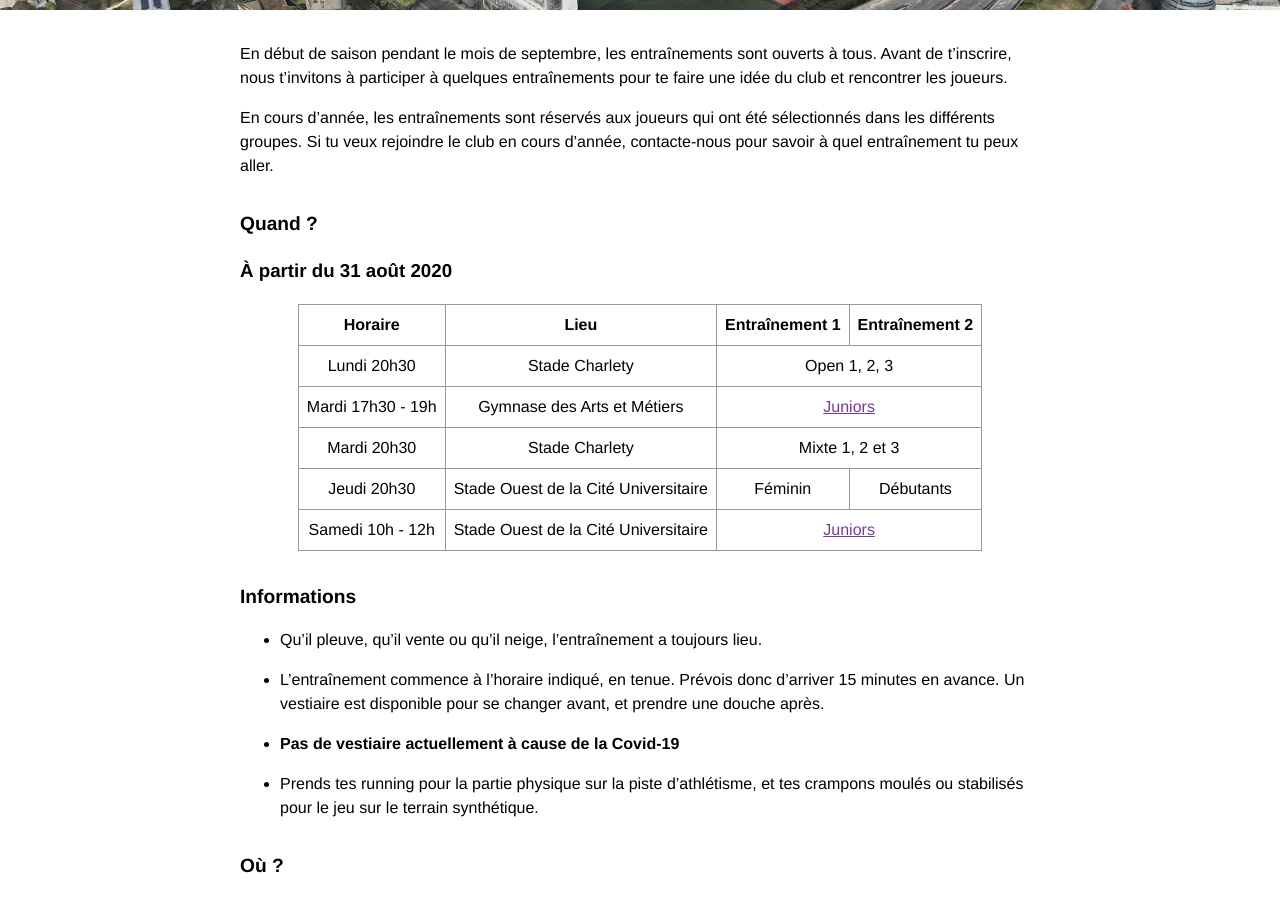
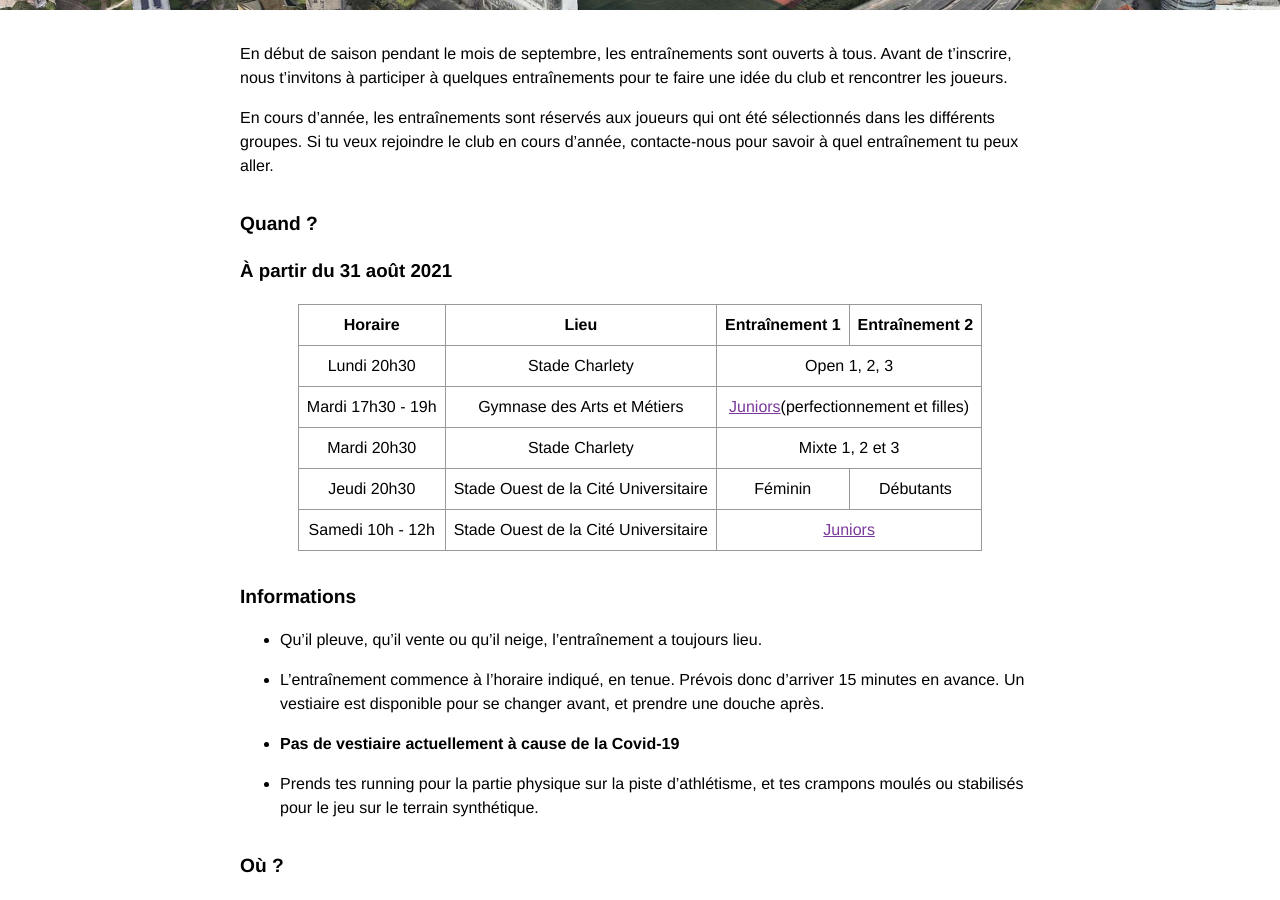
Before and after one commit to ahouhpuc/ahouhpuc.github.io, a Jekyll site: the page built from entrainements.markdown, in a window 1280 px wide and 900 px high, scrolled down 495 px. Built offline with Jekyll 4.4.1, drawn with Linux system fonts in a browser that asks for light colours.

Commit message:
Update entrainements.markdown

```diff
--- a/entrainements.markdown
+++ b/entrainements.markdown
@@ -12,7 +12,7 @@ En cours d'année, les entraînements sont réservés aux joueurs qui ont été
 
 ## Quand&nbsp;?
 
-### À partir du 31 août 2020
+### À partir du 31 août 2021
 
 <table>
   <tr>
@@ -29,7 +29,7 @@ En cours d'année, les entraînements sont réservés aux joueurs qui ont été
   <tr>
     <td>Mardi 17h30 - 19h</td>
     <td>Gymnase des Arts et Métiers</td>
-    <td colspan="2"><a href="juniors.html">Juniors</a></td>
+    <td colspan="2"><a href="juniors.html">Juniors</a>(perfectionnement et filles)</td>
   </tr>
   <tr>
     <td>Mardi 20h30</td>
```
